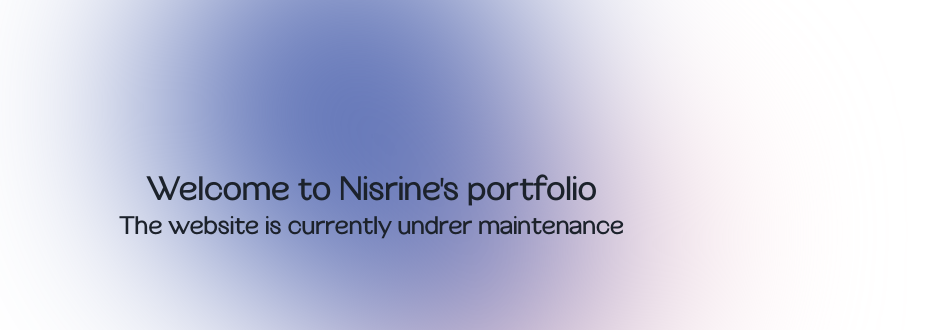
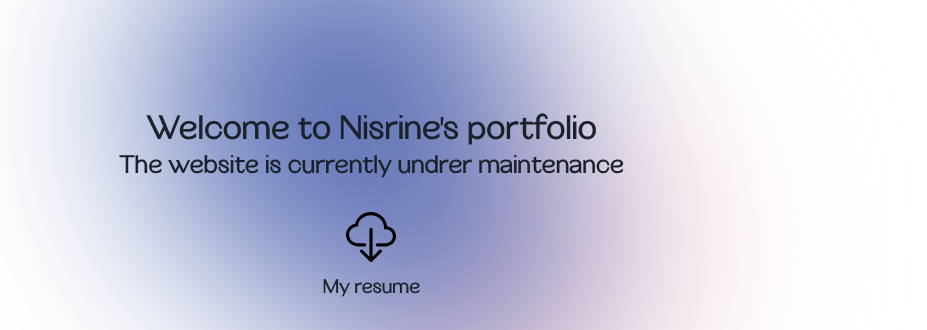
Before and after one commit to nisrinemr1/nisrinemr1.github.io, a plain HTML site: page index.html in a window 1280 px wide. Shown: the part 193-523 px from the top of the page, 269-1196 px from the left. Drawn offline with Linux system fonts and the light colour scheme.

Commit message:
New link added + new resume

```diff
--- a/assets/maintenanceCss/style.scss
+++ b/assets/maintenanceCss/style.scss
@@ -4,7 +4,7 @@
 }
 
 :root{
-    --color      : #1C222B;
+    --black      : #1C222B;
     --blue       : #5E72B6;
     --pink       : #FFD7DB;
     --background : #ffffff;
@@ -20,7 +20,7 @@
 body{
     background: var(--background);
 
-    color: var(--color);
+    color: var(--black);
     font-family: var(--font);
 
     width: 100vw;
@@ -180,6 +180,44 @@ body{
         align-items: center;
         justify-content: center;
 
+        .text{
+            display: flex;
+            flex-direction: column;
+            align-items: center;
+
+            .resume{
+                margin-top: 20px;
+                padding-top: 10px;
+                width: 30%;
+
+                border-radius: 20px;
+
+                display: flex;
+                flex-direction: column;
+                align-items: center;
+                justify-content: center;
+                transition: all 0.5s ease-in-out;
+
+
+                .download-icon{
+                    width: 50px;
+                }
+                h3{
+
+                    margin-top: 10px;
+                    padding: 5px 5px;
+                    background-color: transparent;
+                }
+
+            }
+            .resume:hover{
+
+                background-color: #5E72B6;
+                color: #FFD7DB;
+
+            }
+        }
+
 
         .icons{
             position: fixed;
@@ -276,3 +314,8 @@ body{
     }
 
 }
+
+a{
+    color: var(--color);
+    text-decoration: none;
+}
--- a/index.html
+++ b/index.html
@@ -23,8 +23,14 @@
 
     <div class="container">
         <div class="text">
-            <h1> Welcome to Nisrine's portfolio</h1>
+            <h1> Welcome to Nisrine's <a class="new-portfolio" rel="noopener" href="https://nisrine-maruan.netlify.app" target="_blank">portfolio</a></h1>
             <h2>The website is currently undrer maintenance</h2>
+
+            <a  class="resume" href="./assets/pdf/resume-nisrine-maruan.pdf" download="cv_Nisrine_Maruan">
+                <img class="download-icon" src="./assets/SVG/download.svg" alt="download">
+                <h3>My resume</h3>
+            </a>
+
         </div>
         <div class="contact">
 
@@ -35,17 +41,17 @@
                 </div>
 
                 <div class="link">
-                    <a href="https://be.linkedin.com/in/nisrine-maruan" target="_blank"><img
+                    <a rel="noopener" href="https://be.linkedin.com/in/nisrine-maruan" target="_blank"><img
                             src="./assets/SVG/linkedin.svg" alt="linkedIn"></a>
                 </div>
 
                 <div class="link">
-                    <a href="https://github.com/nisrinemr1" target="_blank"><img
+                    <a rel="noopener" href="https://github.com/nisrinemr1" target="_blank"><img
                             src="./assets/SVG/gitHub.svg" alt="githubLink"></a>
                 </div>
 
                 <div class="link">
-                    <a href="https://gitlab.com/nisrinemr1" target="_blank"><img
+                    <a rel="noopener" href="https://gitlab.com/nisrinemr1" target="_blank"><img
                             src="./assets/SVG/gitLab.svg" alt="githubLink"></a>
                 </div>
             </div>
@@ -54,6 +60,9 @@
     </div>
 
 
+    <script>
+        console.log("Hi ! Yeah.. so as you can see, my website is in maintenance. But wait! Don't leave yet 'cause there's a secret link hided in 'portfolio' on my text. Have a look on my progression of my 'new' version of my portfolio! ");
+    </script>
 
 </body>
 </html>
```
Also changed, not shown: pages/oldVersion.html (+5 -5 lines), assets/SVG/download.svg (added), assets/css/style.scss (line endings or trailing spaces), assets/maintenanceCss/style.css, 2 other files.
